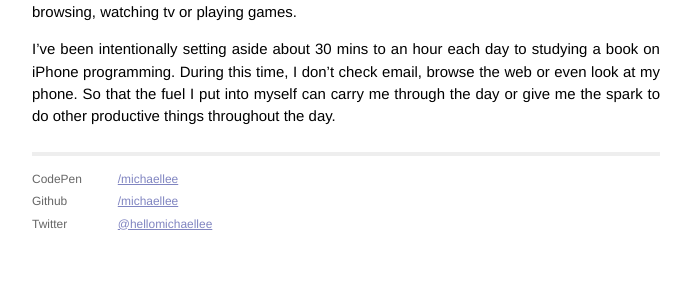
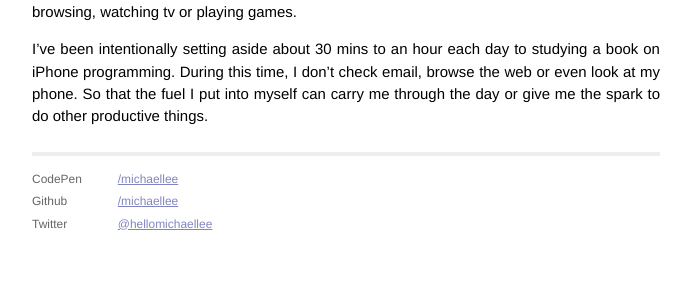
Before and after one commit to michaellee/old-michaelsoolee.com, a Jekyll site: the page built from _posts/2013-11-10-fuel.md, in a window 1280 px wide. Shown: the part 455-755 px from the top of the page, without its empty margins (294-985 px from the left). Built offline with Jekyll 4.4.1, drawn with Linux system fonts in a browser that asks for light colours; Markdown is read by kramdown in place of the engine named in the settings.

Commit message:
Update 2013-11-10-fuel.md

```diff
--- a/_posts/2013-11-10-fuel.md
+++ b/_posts/2013-11-10-fuel.md
@@ -15,4 +15,4 @@ There's been many times I've set aside a few hours to do some work, programming
 
 This then leads me to feeling unaccomplished and more unmotivating activities -- more web-browsing, watching tv or playing games.
 
-I've been intentionally setting aside about 30 mins to an hour each day to studying a book on iPhone programming. During this time, I don't check email, browse the web or even look at my phone. So that the fuel I put into myself can carry me through the day or give me the spark to do other productive things throughout the day.
+I've been intentionally setting aside about 30 mins to an hour each day to studying a book on iPhone programming. During this time, I don't check email, browse the web or even look at my phone. So that the fuel I put into myself can carry me through the day or give me the spark to do other productive things.
```
